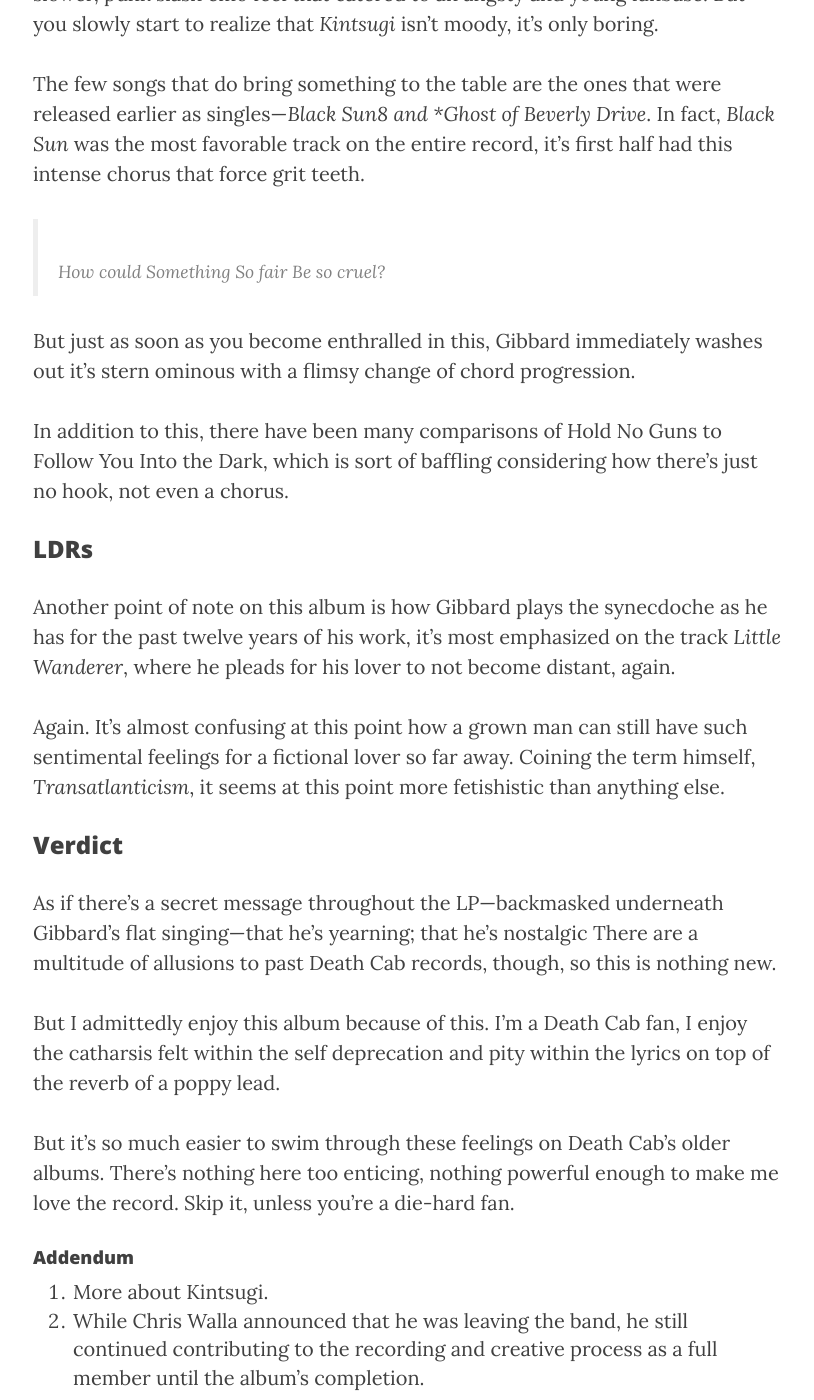
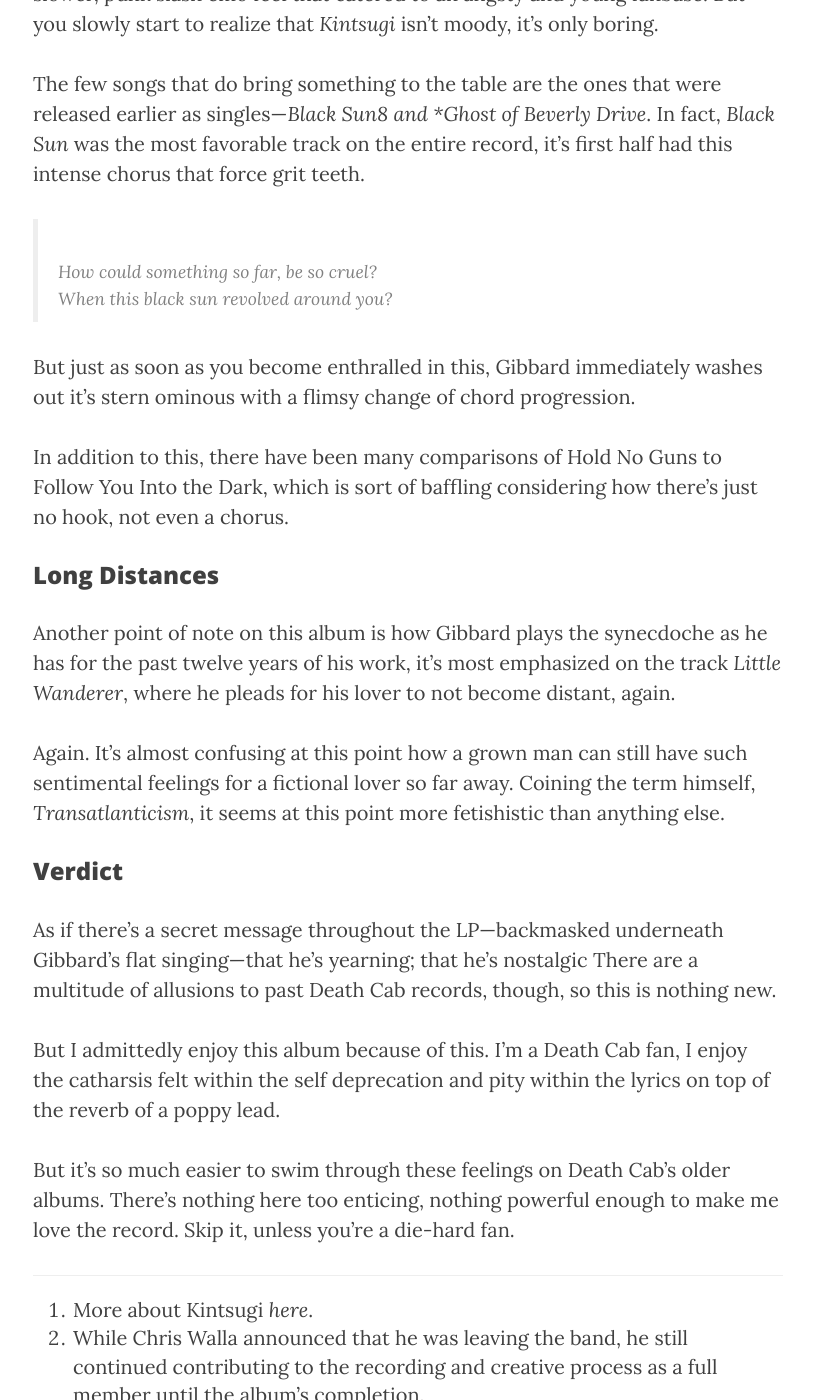
Before and after one commit to thegliss/gliss, a Jekyll site: the page built from _posts/2015-06-08-Kintsugi.md, in a window 1280 px wide and 1400 px high, scrolled down 1189 px. Shown: the whole window, without its empty margins (232-1046 px from the left). Built offline with Jekyll 4.4.1, drawn with Linux system fonts in a browser that asks for light colours; nearby versions of some CDN libraries; comment, search, counter and statistics services are not loaded.

Commit message:
Minor edits

```diff
--- a/_posts/2015-06-08-Kintsugi.md
+++ b/_posts/2015-06-08-Kintsugi.md
@@ -11,7 +11,7 @@
 
 It’s difficult to think of a band that has pulled through the ranks of the independent scene from nothingness to the mainstream such as Ben Gibbard’s longest ongoing project. It’s hard to argue that there has ever been a band with more fervor within Washington’s underground music scene. Death Cab is the grandfather of a multitude of handlebar-mustache bands that were popular five years ago. Most of even their most dedicated fans would have trouble disagreeing with the idea that Death Cab are past their golden age.
 
-So where does that leave *Kintsugi*? The name itself appropriated from the Japanese art of putting broken clay sculptures back together with gold lacquer—a romantic metaphor of turning something broken into something more beautiful.<sub>1</sub> It’s almost bold of Gibbard to declare such a title for the record that his band lost [Walla](http://slog.thestranger.com/slog/archives/2014/08/13/why-im-leaving-death-cab-for-cutie-by-chris-walla)<sub>2</sub> on. Both reviewers and fans alike cite the producer as at least a partial cause for Death Cab’s past successes.
+So where does that leave *Kintsugi*? The name itself appropriated from the Japanese art of putting broken clay sculptures back together with gold lacquer—a romantic metaphor of turning something broken into something more beautiful.<sup>1</sup> It’s almost bold of Gibbard to declare such a title for the record that his band lost [Walla](http://slog.thestranger.com/slog/archives/2014/08/13/why-im-leaving-death-cab-for-cutie-by-chris-walla)<sup>2</sup> on. Both reviewers and fans alike cite the producer as at least a partial cause for Death Cab’s past successes.
 
 ### Beats and Pressure
 
@@ -19,16 +19,14 @@
 
 The few songs that do bring something to the table are the ones that were released earlier as singles—*Black Sun8 and *Ghost of Beverly Drive*. In fact, *Black Sun* was the most favorable track on the entire record, it’s first half had this intense chorus that force grit teeth.
 
-> How could
-> Something
-> So fair
-> Be so cruel?
+> How could something so far, be so cruel? <br>
+> When this black sun revolved around you?
 
 But just as soon as you become enthralled in this, Gibbard immediately washes out it’s stern ominous with a flimsy change of chord progression.
 
 In addition to this, there have been many comparisons of Hold No Guns to Follow You Into the Dark, which is sort of baffling considering how there’s just no hook, not even a chorus.
 
-### LDRs
+### Long Distances
 
 Another point of note on this album is how Gibbard plays the synecdoche as he has for the past twelve years of his work, it’s most emphasized on the track *Little Wanderer*, where he pleads for his lover to not become distant, again.
 
@@ -42,7 +40,7 @@
 
 But it’s so much easier to swim through these feelings on Death Cab’s older albums. There’s nothing here too enticing, nothing powerful enough to make me love the record. Skip it, unless you’re a die-hard fan.
 
-#### Addendum
+<hr>
 
-1. [More about Kintsugi.](http://akintsugilife.com/)
+1. More about Kintsugi [*here*](http://akintsugilife.com/).
 2. While Chris Walla announced that he was leaving the band, he still continued contributing to the recording and creative process as a full member until the album's completion.
```
